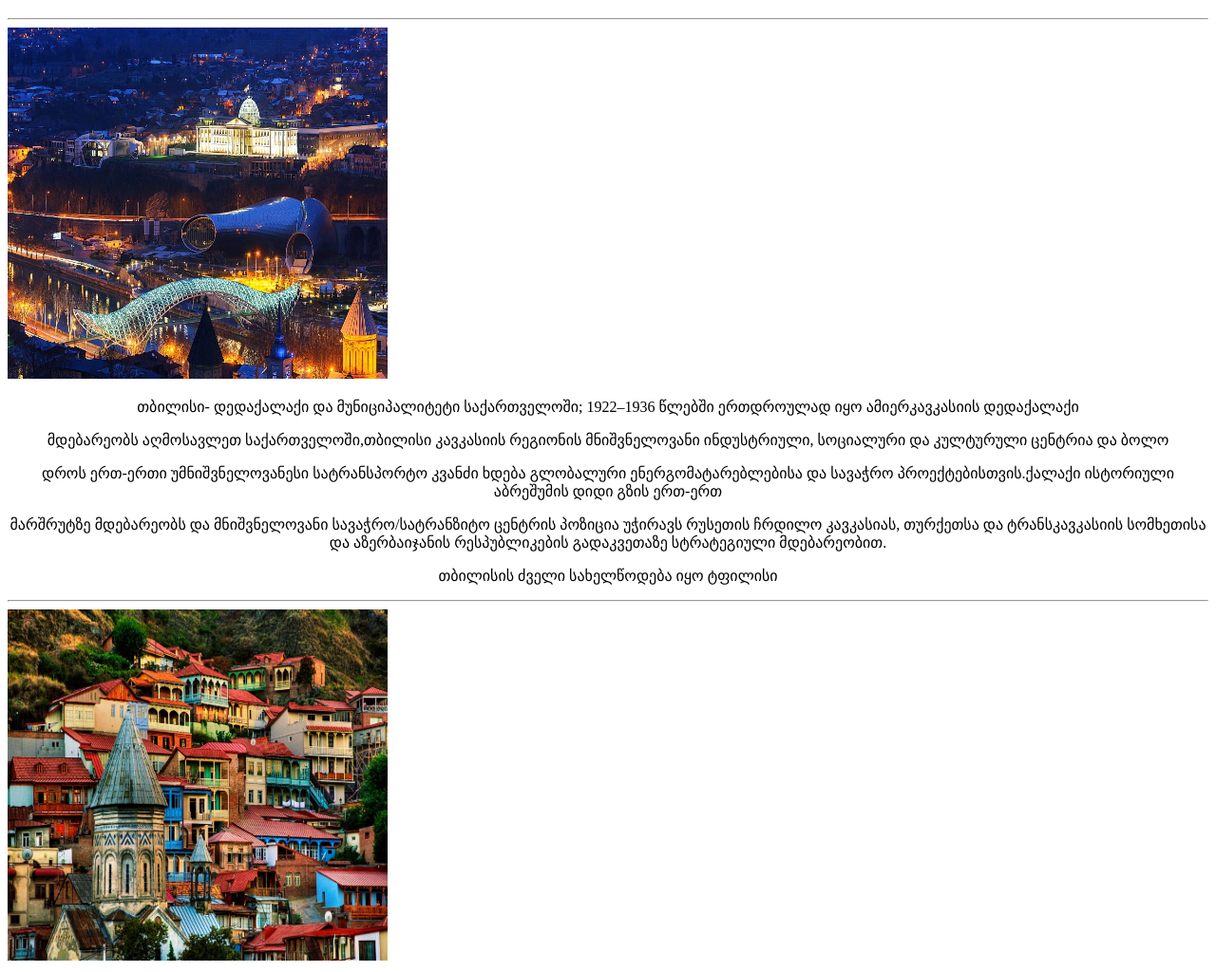
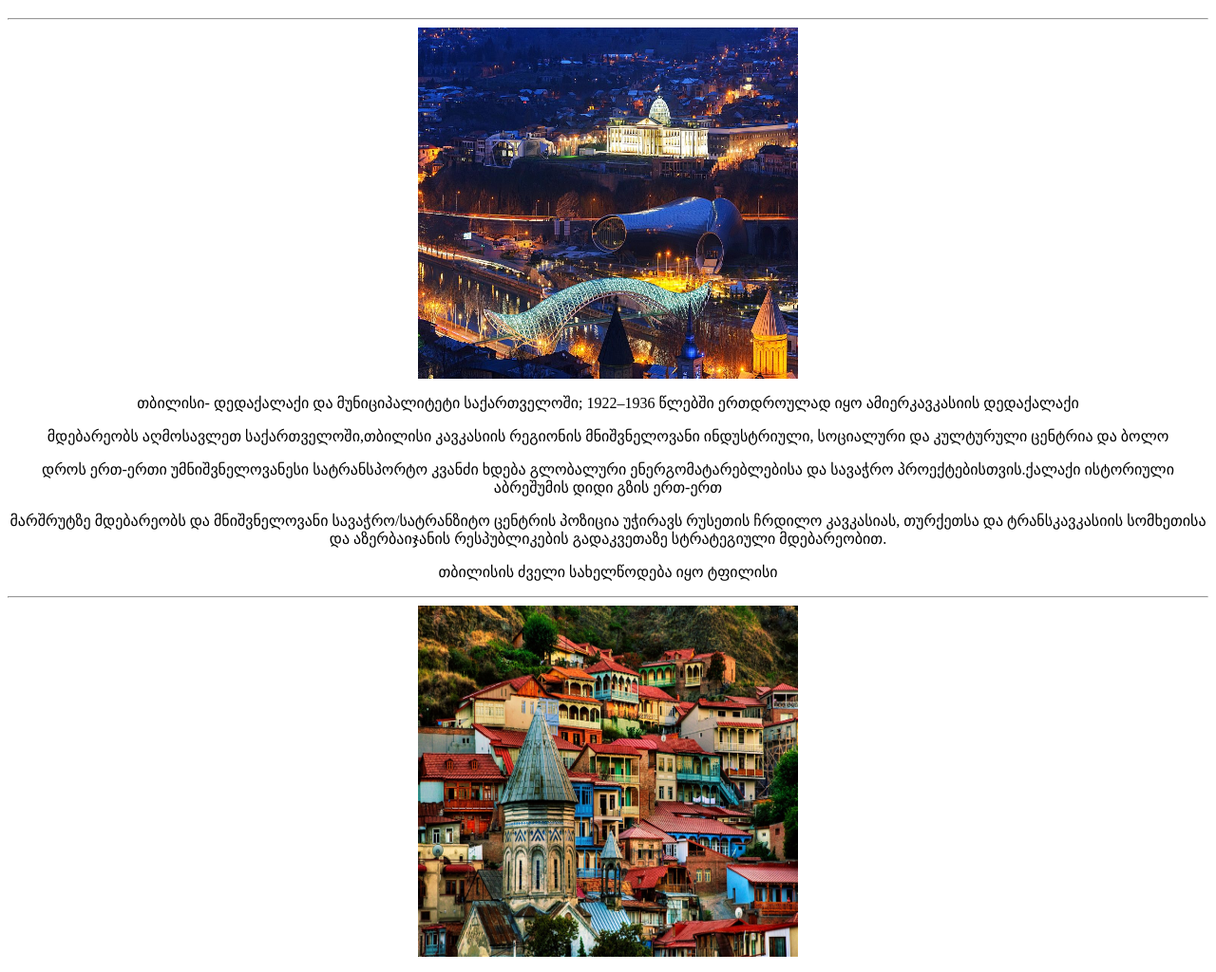
Before and after one commit to giorom023/myproject, a plain HTML site: page index.html in a window 1280 px wide. Shown: the part 62-1086 px from the top of the page at 95% size. Drawn offline with Linux system fonts and the light colour scheme.

Commit message:
second commit

```diff
--- a/index.html
+++ b/index.html
@@ -7,8 +7,7 @@
 
 <h1 style="text-align:center;">თბილისის შესახებ</h1>
 <hr>
-
-<img src="image01.jpg" width="400" height="370">
+<div style="display: flex;justify-content: center;"><img src="image01.jpg" width="400" height="370"> </div>
 
 <p style=text-align:center;">თბილისი- დედაქალაქი და მუნიციპალიტეტი საქართველოში; 1922–1936 წლებში ერთდროულად იყო ამიერკავკასიის  დედაქალაქი</p>
 
@@ -20,5 +19,4 @@
 
 <p style=text-align:center;">თბილისის ძველი სახელწოდება იყო ტფილისი</p>
 <hr>
-
-<img src="tbilisi.jpg" width="400" height="370">
+<div style="display: flex;justify-content: center;"><img src="tbilisi.jpg" width="400" height="370"> </div>
```
Also changed, not shown: Новый текстовый документ.txt.
